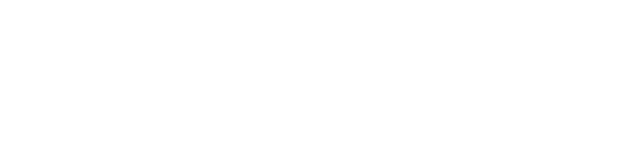
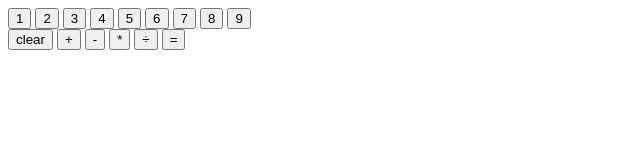
Before and after one commit to Overload110/odin-calculator, a plain HTML site: page index.html in a window 1280 px wide. Shown: the whole page, without its empty margins (0-640 px from the left). Drawn offline with Linux system fonts and the light colour scheme.

Commit message:
Add display and buttons

```diff
--- a/index.html
+++ b/index.html
@@ -5,9 +5,34 @@
     <link rel="stylesheet" href="styles.css">
     <script src="calc.js"></script>
     <meta name="viewport" content="width=device-width, initial-scale=1.0">
-    <title>Document</title>
+    <title>Calculator</title>
 </head>
 <body>
+    <div id="calculator">
+        <div id="display">
 
+        </div>
+        <div id="buttons">
+            <div class="numbers">
+                <button id="1">1</button>
+                <button id="2">2</button>
+                <button id="3">3</button>
+                <button id="4">4</button>
+                <button id="5">5</button>
+                <button id="6">6</button>
+                <button id="7">7</button>
+                <button id="8">8</button>
+                <button id="9">9</button>
+            </div>
+            <div class="operations">
+                <button id="clear">clear</button>
+                <button id="+">+</button>
+                <button id="-">-</button>
+                <button id="*">*</button>
+                <button id="÷">÷</button>
+                <button id="=">=</button>
+            </div>
+        </div>
+    </div>
 </body>
 </html>
```
